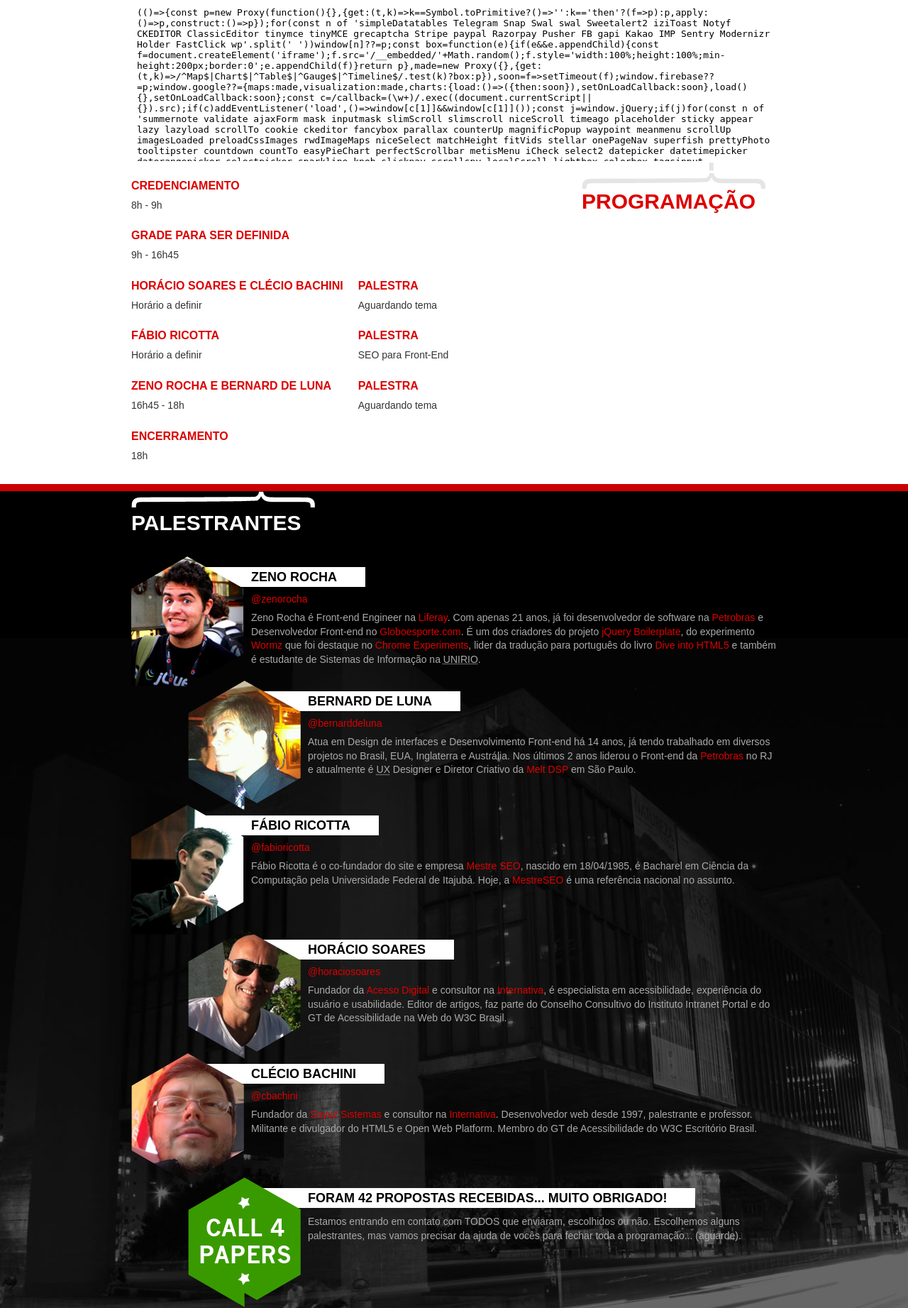
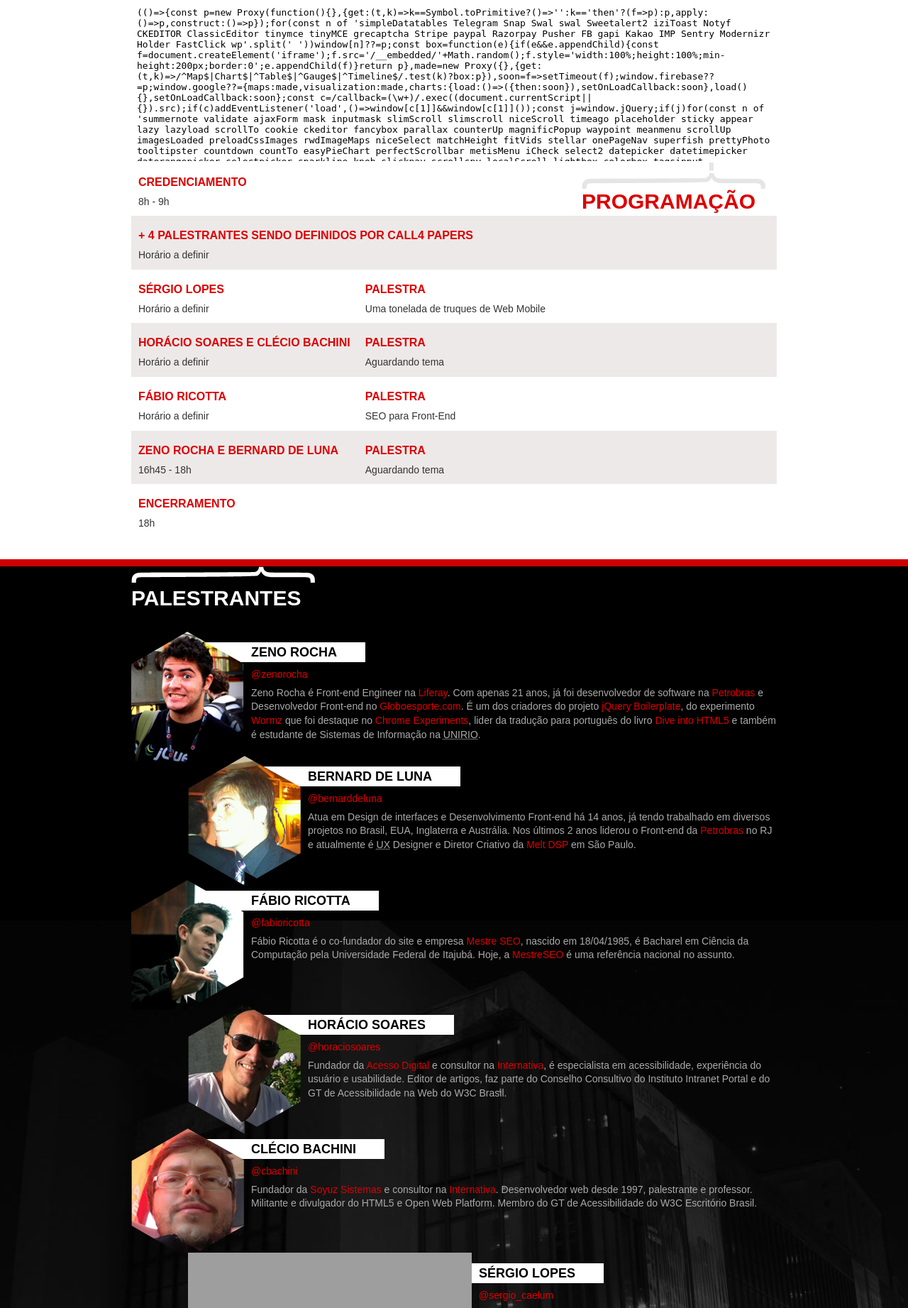
Before and after one commit to braziljs/front-in-sampa, a PHP site: page / in a window 1280 px wide. Shown: the part 674-2517 px from the top of the page at 71% size. Run offline with PHP 8.4, Linux system fonts and the light colour scheme; some libraries are stand-ins or nearby versions; grey boxes are pictures that could not be loaded.

Commit message:
novo palestrante Sergio Lopes da Caelum

```diff
--- a/estilos/global.css
+++ b/estilos/global.css
@@ -250,8 +250,9 @@ footer address .creditos {
 	font-weight: bold;
 }
 .pogtop {
-	padding-top: 15px;
+	padding: 10px;
 }
+.pogtop:nth-child(odd) {background: #ede9e9;}
 #conteudo section#programacao ul li ul {
 	padding-top: 15px;
 }
--- a/index.php
+++ b/index.php
@@ -117,11 +117,20 @@
 					</ul>
 					<ul class="pogtop">
 						<li>
-							<h3>Grade para ser definida</h3>
-							<p>9h - 16h45</p>
+							<h3>+ 4 Palestrantes sendo definidos por Call4 Papers</h3>
+							<p>Horário a definir</p>
 						</li>
 					</ul>
-
+					<ul class="pogtop">
+						<li>
+							<h3>Sérgio Lopes</h3>
+							<p>Horário a definir</p>
+						</li>
+						<li>
+							<h3>Palestra</h3>
+							<p>Uma tonelada de truques de Web Mobile</p>
+						</li>
+					</ul>
 					<ul class="pogtop">
 						<li>
 							<h3>Horácio Soares e Clécio Bachini</h3>
@@ -201,6 +210,14 @@
 								Fundador da <a href="http://www.soyuz.com.br/" title="Visitar Soyuz Sistemas" rel="external">Soyuz Sistemas</a> e consultor na <a href="http://internativa.com.br" title="Visitar Interativa" rel="external">Internativa</a>.
 Desenvolvedor web desde 1997, palestrante e professor. Militante e divulgador do HTML5 e Open Web Platform.
 Membro do GT de Acessibilidade do W3C Escritório Brasil.
+							</p>
+						</li>
+						<li class="palestrante">
+							<h3>Sérgio Lopes</h3>
+							<img class="foto" src="images/sergio-lopes.png" alt="Foto do Palestrante Sérgio Lopes" />
+							<h4><a href="http://twitter.com/sergio_caelum" rel="external"><span class="twitter">@sergio_caelum</span></a></h4>
+							<p class="sobre">
+								Desenvolvedor desde 2002 e coordenador da unidade São Paulo da Caelum. é apaixonado por design responsivo. Possui diversas certificações Java (como a SCJP e a SCEA5), é moderador do GUJ e ativo participante da comunidade através de palestras, cursos e artigos. Trabalha com Java para Web e dispositivos móveis, e mantém um <a href="http://sergiolopes.org/" title="Blog do Sérgio Lopes com Artigos sobre Web" target="_blank"> blog com artigos sobre web</a>.
 							</p>
 						</li>
 						<li class="palestrante">
```
